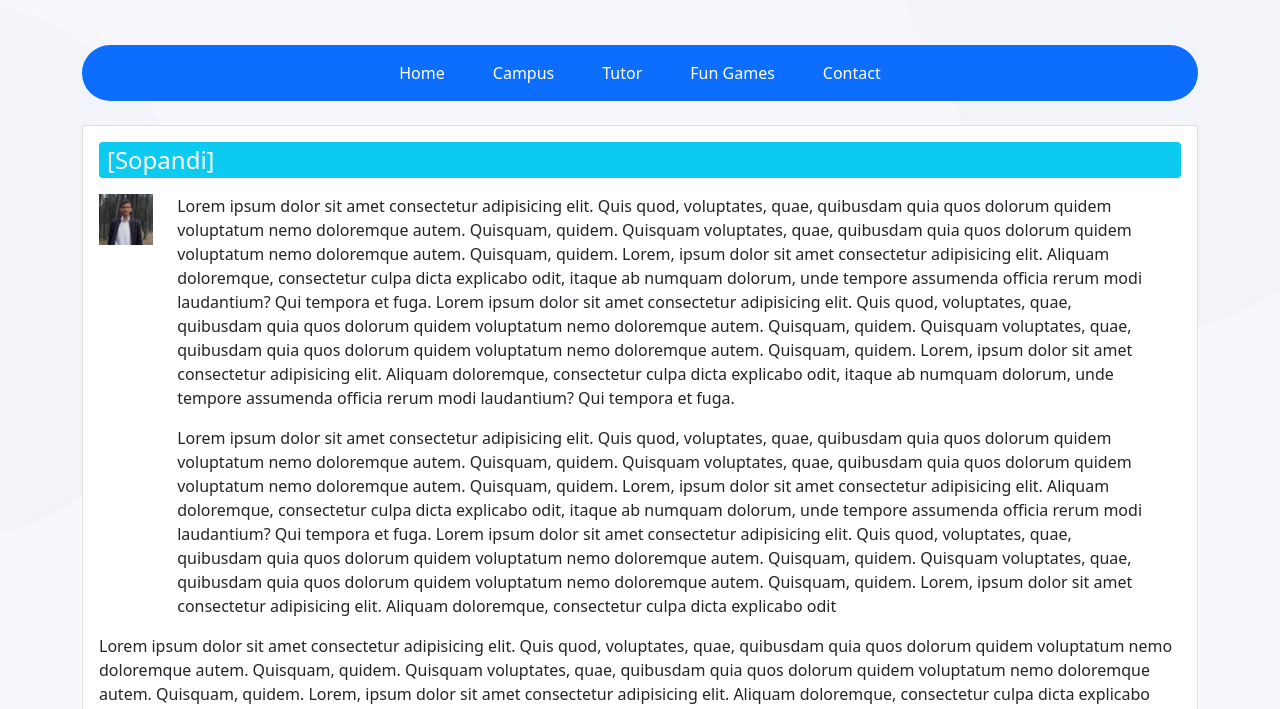
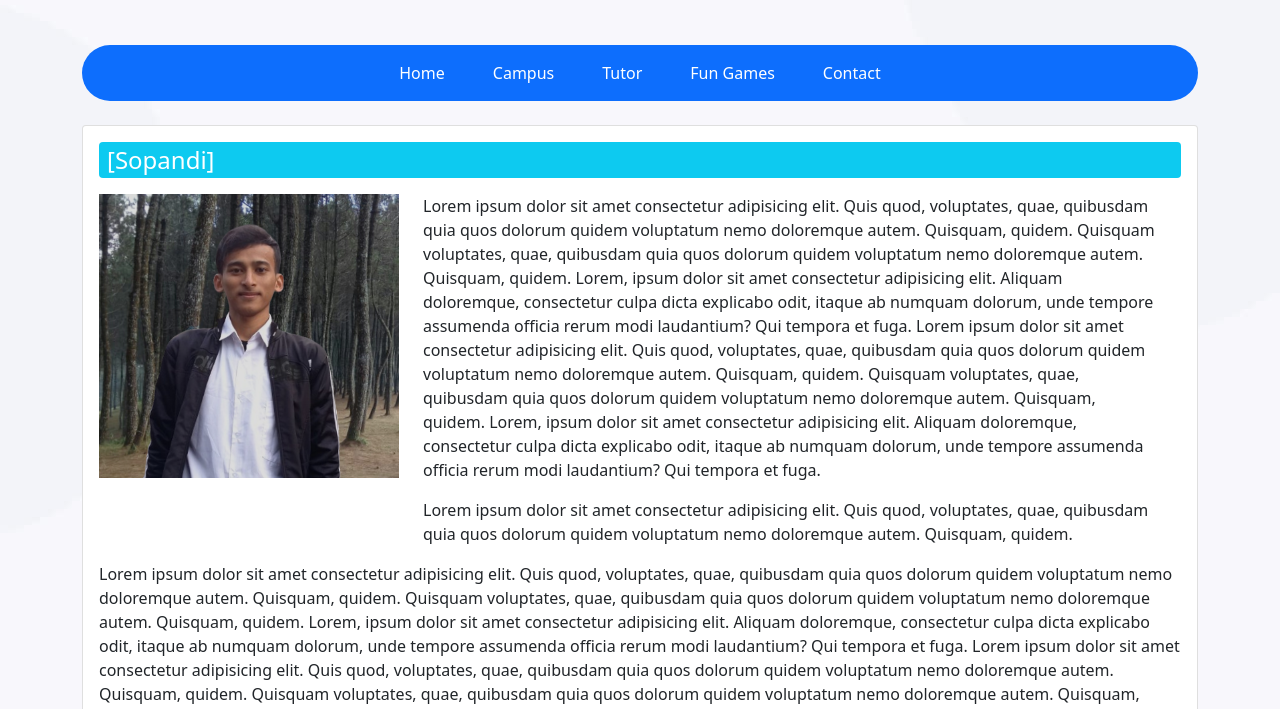
Before and after one commit to asp05/kelompok9-pmweb, a plain HTML site: page sopandi.html in a window 1280 px wide. Shown: the part 91-800 px from the top of the page. Drawn offline with Linux system fonts and the light colour scheme.

Commit message:
fixing profile

```diff
--- a/sopandi.html
+++ b/sopandi.html
@@ -72,7 +72,7 @@
                 <div class="">
                   <img
                     src="./images/sopandi.jpg"
-                    class="w-100"
+                  style="width: 300px;"
                     alt="Universitas Teknologi Bandung"
                   />
                 </div>
@@ -101,19 +101,6 @@
                     Lorem ipsum dolor sit amet consectetur adipisicing elit.
                     Quis quod, voluptates, quae, quibusdam quia quos dolorum
                     quidem voluptatum nemo doloremque autem. Quisquam, quidem.
-                    Quisquam voluptates, quae, quibusdam quia quos dolorum
-                    quidem voluptatum nemo doloremque autem. Quisquam, quidem.
-                    Lorem, ipsum dolor sit amet consectetur adipisicing elit.
-                    Aliquam doloremque, consectetur culpa dicta explicabo odit,
-                    itaque ab numquam dolorum, unde tempore assumenda officia
-                    rerum modi laudantium? Qui tempora et fuga. Lorem ipsum
-                    dolor sit amet consectetur adipisicing elit. Quis quod,
-                    voluptates, quae, quibusdam quia quos dolorum quidem
-                    voluptatum nemo doloremque autem. Quisquam, quidem. Quisquam
-                    voluptates, quae, quibusdam quia quos dolorum quidem
-                    voluptatum nemo doloremque autem. Quisquam, quidem. Lorem,
-                    ipsum dolor sit amet consectetur adipisicing elit. Aliquam
-                    doloremque, consectetur culpa dicta explicabo odit
                   </p>
                 </div>
                 <p>
```
Also changed, not shown: Yogi.html (+1 -12 lines), andisugara.html (+2 -4 lines), index.html (+3 -7 lines), pahrulhk.html (+2 -4 lines).
